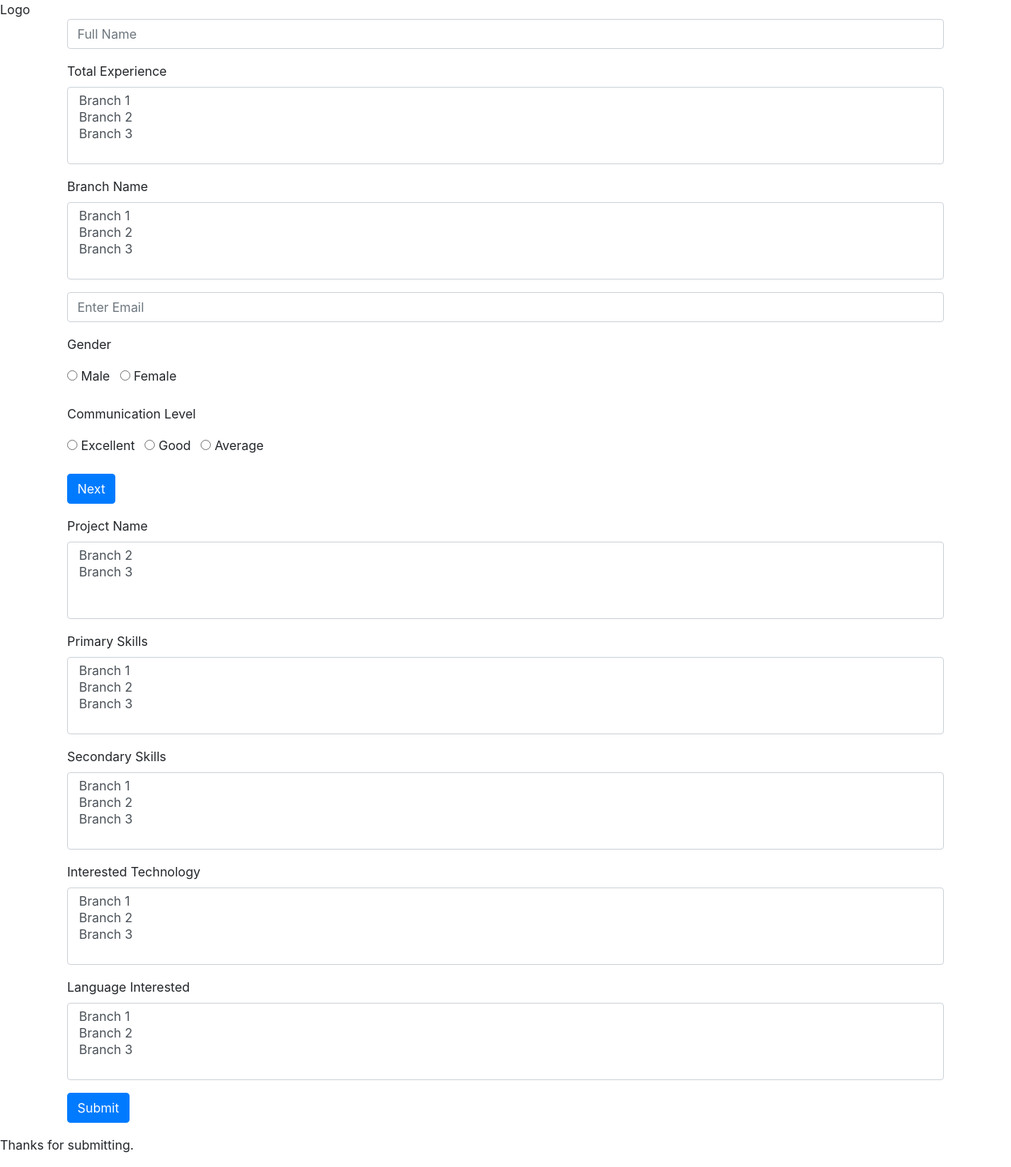
After one commit to Arunkumar6522/sunware_demo, a Flask app: template templates/form.html in a window 1280 px wide. The commit adds this page. Shown: the whole page at 79% size. Run offline with Flask 3, Linux system fonts and the light colour scheme; the template is opened without the code that fills it, so the values that code supplies are empty; some libraries are stand-ins or nearby versions.

Commit message:
added email field

```diff
--- a/app.py
+++ b/app.py
@@ -1,60 +1,72 @@
-from flask import Flask,render_template,request, redirect
+from flask import Flask, render_template, request, redirect
 from flask_mysqldb import MySQL
 import MySQLdb.cursors
 
-app = Flask(__name__, template_folder='templates', static_folder="static")
+app = Flask(__name__, template_folder="templates", static_folder="static")
 
-app.secret_key='karthick_studen_career_guidane'
+app.secret_key = "karthick_studen_career_guidane"
 
-app.config['MYSQL_HOST']='localhost'
-app.config['MYSQL_USER']='root'
-app.config['MYSQL_PASSWORD']='root'
-app.config['MYSQL_DB']='arundata'
+app.config["MYSQL_HOST"] = "localhost"
+app.config["MYSQL_USER"] = "root"
+app.config["MYSQL_PASSWORD"] = "root"
+app.config["MYSQL_DB"] = "arundata"
 
-mysql=MySQL(app)
-
-@app.route('/')
-def home():
-    return render_template('index.html')
+mysql = MySQL(app)
 
 
-@app.route('/submit-form', methods=['POST'])
+@app.route("/")
+def home():
+    return render_template("index.html")
+
+
+@app.route("/submit-form", methods=["POST"])
 def submit_form():
-    # Retrieving data from the form
-    # name = request.form.get('name')
-    # total_experience = request.form.getlist('Total_Experience')
-    # branch_name = request.form.getlist('Branch_Name')
-    # gender = request.form.get('gender')
-    # communication = request.form.get('communication')
-    # project_name = request.form.getlist('project_name')
-    # primary_skills = request.form.getlist('primary_skills')
-    # secondary_skills = request.form.getlist('secondary_skills')
-    # interested_technology = request.form.getlist('Intrested Techonology')
-    # language_interested = request.form.getlist('language_intrested')
-    if request.method == 'POST':
-        # Retrieve data from the form
-        name = request.form['name']
-        total_experience = ', '.join(request.form.getlist('Total_Experience'))
-        branch_name = ', '.join(request.form.getlist('Branch_Name'))
-        gender = request.form['gender']
-        communication = request.form['communication']
-        project_name = ', '.join(request.form.getlist('project_name'))
-        primary_skills = ', '.join(request.form.getlist('primary_skills'))
-        secondary_skills = ', '.join(request.form.getlist('secondary_skills'))
-        interested_technology = ', '.join(request.form.getlist('Intrested_Techonology'))
-        language_interested = ', '.join(request.form.getlist('language_intrested'))
+    if request.method == "POST":
+        try:
+            # Retrieve data from the form
+            name = request.form.get("name", "")
+            total_experience = ", ".join(request.form.getlist("Total_Experience"))
+            branch_name = ", ".join(request.form.getlist("Branch_Name"))
+            gender = request.form.get("gender", "")
+            communication = request.form.get("communication", "")
+            project_name = ", ".join(request.form.getlist("project_name"))
+            primary_skills = ", ".join(request.form.getlist("primary_skills"))
+            secondary_skills = ", ".join(request.form.getlist("secondary_skills"))
+            interested_technology = ", ".join(
+                request.form.getlist("Intrested_Techonology")
+            )
+            language_interested = ", ".join(request.form.getlist("language_intrested"))
+            email = request.form.get("email", "")
 
-        # Insert data into MySQL
-        cursor = mysql.connection.cursor(MySQLdb.cursors.DictCursor)
-        cursor.execute(
-            'INSERT INTO users (name, total_experience, branch_name, gender, communication, project_name, primary_skills, secondary_skills, interested_technology, language_interested) VALUES (%s, %s, %s, %s, %s, %s, %s, %s, %s, %s)',
-            (name, total_experience, branch_name, gender, communication, project_name, primary_skills, secondary_skills, interested_technology, language_interested)
-        )
-        mysql.connection.commit()
-        cursor.close()
+            # Ensure all required fields are present
+            if not (name):
+                return "Missing required fields"
 
-    return redirect('/#submitted')
-# f"Form submitted successfully! Received: Name - {name} , Gender - {gender} ,{total_experience} ,{branch_name}, {communication},{project_name},{primary_skills},{secondary_skills},{interested_technology},{language_interested},  etc."
+            # Insert data into MySQL
+            cursor = mysql.connection.cursor(MySQLdb.cursors.DictCursor)
+            cursor.execute(
+                "INSERT INTO users (name, total_experience, branch_name, gender, communication, project_name, primary_skills, secondary_skills, interested_technology, language_interested,email) VALUES (%s, %s, %s, %s, %s, %s, %s, %s, %s, %s, %s)",
+                (
+                    name,
+                    total_experience,
+                    branch_name,
+                    gender,
+                    communication,
+                    project_name,
+                    primary_skills,
+                    secondary_skills,
+                    interested_technology,
+                    language_interested,
+                    email,
+                ),
+            )
+            mysql.connection.commit()
+            cursor.close()
+        except Exception as e:
+            return f"An error occurred: {e}"
 
-if __name__=='__main__':
+    return redirect("/?submitted=true")
+
+
+if __name__ == "__main__":
     app.run(debug=True)
--- a/sql.txt
+++ b/sql.txt
@@ -11,7 +11,8 @@ CREATE TABLE users (
     primary_skills VARCHAR(255),
     secondary_skills VARCHAR(255),
     interested_technology VARCHAR(255),
-    language_interested VARCHAR(255)
+    language_interested VARCHAR(255),
+    email VARCHAR(255)
 );
 
 select * from users;
--- a/static/js/app.js
+++ b/static/js/app.js
@@ -188,8 +188,16 @@ TechnicalSubmitbutton.addEventListener("click", (e) => {
 
 
 
+document.addEventListener("DOMContentLoaded", function () {
+  // Check the URL hash and display the submitted page if needed
+  if (window.location.hash === "#submitted") {
+    gsap.set(".technical, .contact-right, .contact-left", { display: "none" });
+    gsap.set(".submitted", { display: "flex", opacity: 1, y: 0 });
+    personalStepBtn.classList.add("js-active");
+    technicalStepBtn.classList.add("js-active");
+    submittedStepBtn.classList.add("js-active");
+  }
 
-document.addEventListener("DOMContentLoaded", function () {
   // Get the button element
   var formStepBtn = document.getElementById("personal");
 
--- /dev/null
+++ b/templates/form.html
@@ -0,0 +1,113 @@
+<!DOCTYPE html>
+<html lang="en">
+
+<head>
+    <meta charset="UTF-8" />
+    <meta http-equiv="X-UA-Compatible" content="IE=edge" />
+    <meta name="viewport" content="width=device-width, initial-scale=1.0" />
+    <link href="https://stackpath.bootstrapcdn.com/bootstrap/4.5.2/css/bootstrap.min.css" rel="stylesheet">
+
+    <link rel="preconnect" href="https://fonts.googleapis.com" />
+    <link rel="preconnect" href="https://fonts.gstatic.com" crossorigin />
+    <link href="https://fonts.googleapis.com/css2?family=Poppins:wght@400;500&display=swap" rel="stylesheet" />
+    <title>Forms</title>
+</head>
+
+<body>
+    <div class="logo_container">
+        Logo
+    </div>
+
+    <form class="container" id="myForm" action="{{ url_for('submit_form') }}" method="POST">
+        <div class="row">
+            <div class="col-12 mb-3">
+                <input type="text" name="name" autocomplete="off" class="form-control" placeholder="Full Name">
+            </div>
+            <div class="col-12 mb-3">
+                <label for="Total_Experience">Total Experience</label>
+                <select id="Total_Experience" name="Total_Experience" class="form-control" multiple>
+                    <option value="branch1">Branch 1</option>
+                    <option value="branch2">Branch 2</option>
+                    <option value="branch3">Branch 3</option>
+                </select>
+            </div>
+            <div class="col-12 mb-3">
+                <label for="Branch_Name">Branch Name</label>
+                <select id="Branch_Name" name="Branch_Name" class="form-control" multiple>
+                    <option value="branch1">Branch 1</option>
+                    <option value="branch2">Branch 2</option>
+                    <option value="branch3">Branch 3</option>
+                </select>
+            </div>
+            <div class="col-12 mb-3">
+                <input type="email" id="email" name="email" autocomplete="off" class="form-control" placeholder="Enter Email">
+            </div>
+            <div class="col-12 mb-3">
+                <p>Gender</p>
+                <label class="mr-2"><input type="radio" id="gender" name="gender" value="male"> Male</label>
+                <label><input type="radio" id="gender" name="gender" value="female"> Female</label>
+            </div>
+            <div class="col-12 mb-3">
+                <p>Communication Level</p>
+                <label class="mr-2"><input type="radio" name="communication" value="excellent"> Excellent</label>
+                <label class="mr-2"><input type="radio" name="communication" value="good"> Good</label>
+                <label><input type="radio" name="communication" value="average"> Average</label>
+            </div>
+            <div class="col-12 mb-3">
+                <button id="submitPersonalDataButton" class="btn btn-primary">Next</button>
+            </div>
+
+            <div class="col-12 mb-3">
+                <label for="project_name">Project Name</label>
+                <select id="project_name" name="project_name" class="form-control" multiple>
+                    <option value="branch2">Branch 2</option>
+                    <option value="branch3">Branch 3</option>
+                </select>
+            </div>
+            <div class="col-12 mb-3">
+                <label for="primary_skills">Primary Skills</label>
+                <select id="primary_skills" name="primary_skills" class="form-control" multiple>
+                    <option value="branch1">Branch 1</option>
+                    <option value="branch2">Branch 2</option>
+                    <option value="branch3">Branch 3</option>
+                </select>
+            </div>
+            <div class="col-12 mb-3">
+                <label for="secondary_skills">Secondary Skills</label>
+                <select id="secondary_skills" name="secondary_skills" class="form-control" multiple>
+                    <option value="branch1">Branch 1</option>
+                    <option value="branch2">Branch 2</option>
+                    <option value="branch3">Branch 3</option>
+                </select>
+            </div>
+            <div class="col-12 mb-3">
+                <label for="Intrested_Techonology">Interested Technology</label>
+                <select id="Intrested_Techonology" name="Intrested_Techonology" class="form-control" multiple>
+                    <option value="branch1">Branch 1</option>
+                    <option value="branch2">Branch 2</option>
+                    <option value="branch3">Branch 3</option>
+                </select>
+            </div>
+            <div class="col-12 mb-3">
+                <label for="language_intrested">Language Interested</label>
+                <select class="form-control" name="language_intrested" id="language_intrested" multiple>
+                    <option value="branch1">Branch 1</option>
+                    <option value="branch2">Branch 2</option>
+                    <option value="branch3">Branch 3</option>
+                </select>
+            </div>
+            <div class="col-12 mb-3">
+                <button type="submit" class="btn btn-primary">Submit</button>
+            </div>
+        </div>
+    </form>
+
+    <div class="submitted" id="submitted">
+        <p>Thanks for submitting.</p>
+    </div>
+
+    <script src="https://cdnjs.cloudflare.com/ajax/libs/gsap/3.8.0/gsap.min.js" integrity="sha512-eP6ippJojIKXKO8EPLtsUMS+/sAGHGo1UN/38swqZa1ypfcD4I0V/ac5G3VzaHfDaklFmQLEs51lhkkVaqg60Q==" crossorigin="anonymous" referrerpolicy="no-referrer"></script>
+    <script src="{{ url_for('static', filename='js/app.js') }}"></script>
+</body>
+
+</html>
```
Also changed, not shown: static/css/style.css (+8 -0 lines), templates/index.html (+42 -15 lines).
